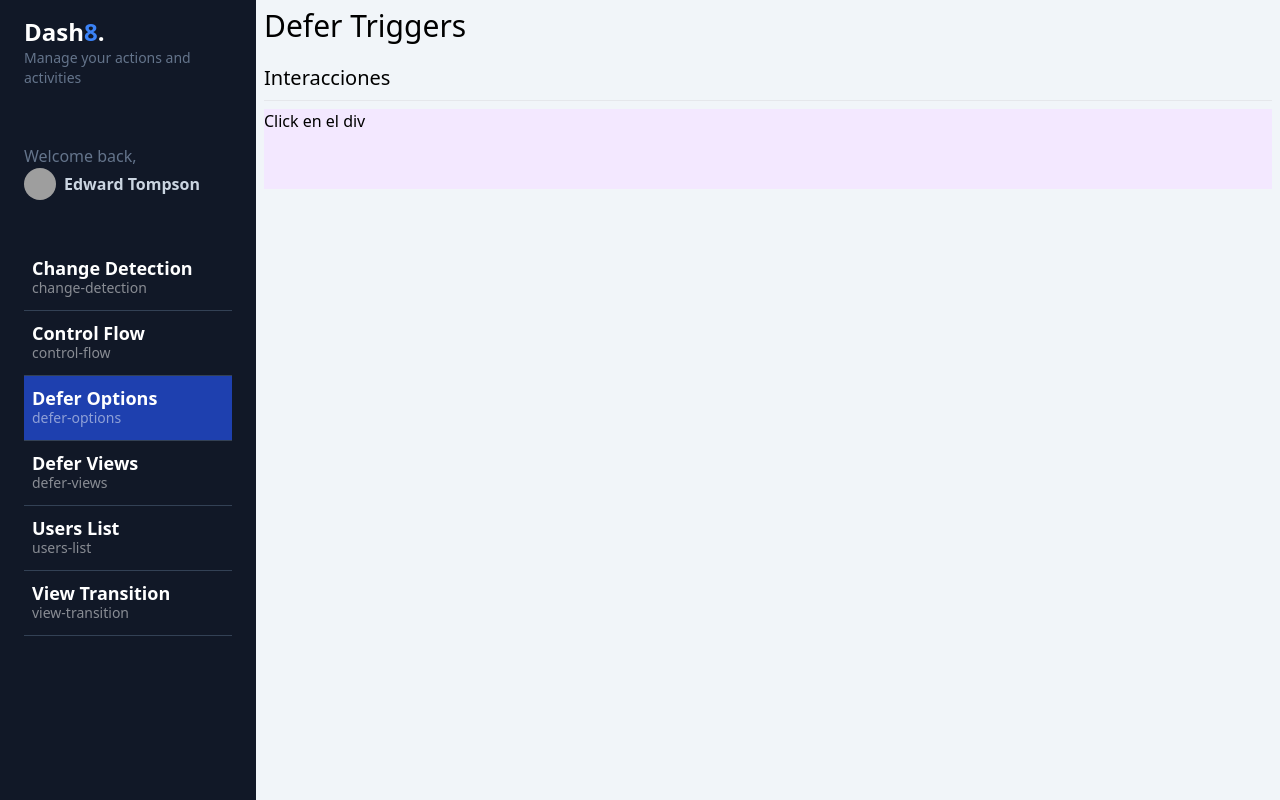
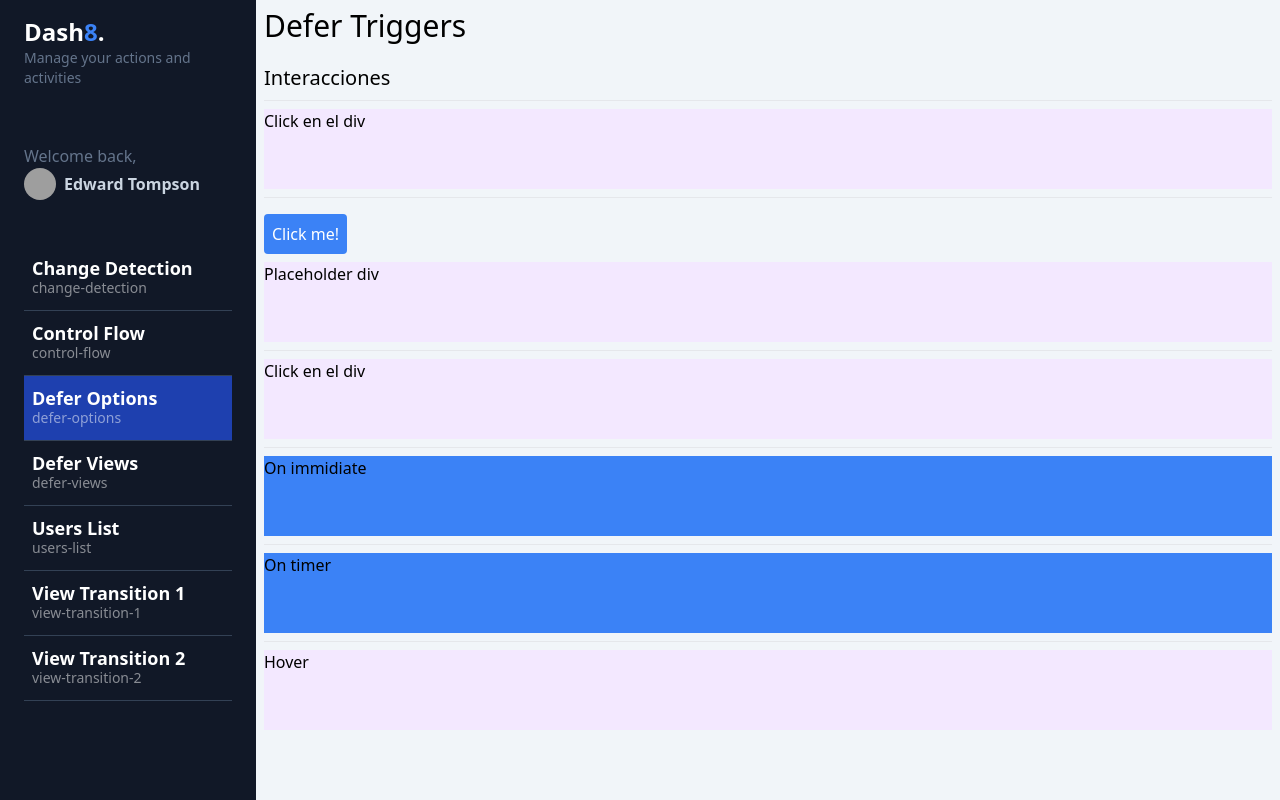
Before and after one commit to Johan10Robayo/Angular-Practice, an Angular app: page /dashboard/defer-options in a window 1280 px wide. Built offline with nearby package versions, Linux system fonts and the light colour scheme; grey boxes are pictures that could not be loaded.

Commit message:
view transitions

```diff
--- a/src/app/app.config.ts
+++ b/src/app/app.config.ts
@@ -1,8 +1,14 @@
 import { ApplicationConfig } from '@angular/core';
-import { provideRouter } from '@angular/router';
+import { provideRouter, withViewTransitions } from '@angular/router';
 
 import { routes } from './app.routes';
 
 export const appConfig: ApplicationConfig = {
-  providers: [provideRouter(routes)]
+  providers: [provideRouter(
+    routes,
+    withViewTransitions({
+      skipInitialTransition: true
+
+    }),
+  ),]
 };
--- a/src/app/app.routes.ts
+++ b/src/app/app.routes.ts
@@ -43,9 +43,15 @@ export const routes: Routes = [
 
             },
             {
-                path: 'view-transition',
-                title: 'View Transition',
-                loadComponent: ()=> import('./dashboard/pages/view-transition/view-transition.component'),
+                path: 'view-transition-1',
+                title: 'View Transition 1',
+                loadComponent: ()=> import('./dashboard/pages/view-transition/view-transition1.component'),
+
+            },
+            {
+                path: 'view-transition-2',
+                title: 'View Transition 2',
+                loadComponent: ()=> import('./dashboard/pages/view-transition/view-transition2.component'),
 
             },
             {
--- a/src/app/dashboard/pages/defer-options/defer-options.component.html
+++ b/src/app/dashboard/pages/defer-options/defer-options.component.html
@@ -15,3 +15,82 @@
         }
 
 </section>
+
+<section>
+
+    <hr class="my-2">
+    <button
+    #tbnInteraction
+    class="p-2 bg-blue-500 hover:bg-blue-700 transition-all rounded text-white my-2">Click me!</button>
+
+        @defer (on interaction(tbnInteraction)) {
+            <app-heavy-loaders-fast cssClass="bg-blue-500 h-20" >
+                <span>On Interaction</span>
+            </app-heavy-loaders-fast>
+        }@placeholder {
+            <div class="w-full h-20 bg-purple-100">
+               <p>Placeholder div</p>
+            </div>
+        }
+
+</section>
+
+<section>
+    <hr class="my-2">
+
+        @defer (on hover) {
+            <app-heavy-loaders-fast cssClass="bg-blue-500 h-20" >
+                <span>On hover</span>
+            </app-heavy-loaders-fast>
+        }@placeholder {
+            <div class="w-full h-20 bg-purple-100">
+               <p>Click en el div</p>
+            </div>
+        }
+
+</section>
+
+<section>
+    <hr class="my-2">
+
+        @defer (on immediate) {
+            <app-heavy-loaders-fast cssClass="bg-blue-500 h-20" >
+                <span>On immidiate</span>
+            </app-heavy-loaders-fast>
+        }@placeholder {
+            <div class="w-full h-20 bg-purple-100">
+               <p>Click en el div</p>
+            </div>
+        }
+
+</section>
+
+<section>
+    <hr class="my-2">
+
+        @defer (on timer(2000)) {
+            <app-heavy-loaders-fast cssClass="bg-blue-500 h-20" >
+                <span>On timer</span>
+            </app-heavy-loaders-fast>
+        }@placeholder {
+            <div class="w-full h-20 bg-purple-100">
+               <p>2 segundos</p>
+            </div>
+        }
+
+</section>
+
+<section>
+    <hr class="my-2">
+
+        @defer (on hover; prefetch on idle) {
+            <app-heavy-loaders-fast cssClass="bg-blue-500 h-20" >
+                <span>On Hover, idle</span>
+            </app-heavy-loaders-fast>
+        }@placeholder {
+            <div class="w-full h-20 bg-purple-100">
+               <p>Hover</p>
+            </div>
+        }
+
+</section>
--- a/src/app/dashboard/pages/view-transition/view-transition.component.html
+++ /dev/null
@@ -1 +0,0 @@
-<p>view-transition works!</p>
--- /dev/null
+++ b/src/app/dashboard/pages/view-transition/view-transition1.component.ts
@@ -0,0 +1,28 @@
+import { CommonModule } from '@angular/common';
+import { Component } from '@angular/core';
+import { TitleComponent } from '@shared/title/title.component';
+
+@Component({
+  selector: 'app-view-transition',
+  standalone: true,
+  imports: [CommonModule, TitleComponent],
+  template : `
+     <app-title title="view Transition 1"/>
+
+     <section class="flex justify-start">
+      <img srcset="https://picsum.photos/id/237/200/300"
+      alt="picsum"
+      width="200"
+      height="300"
+      style="view-transition-name: hero1">
+      <div class="bg-blue-500 w-56 h-56"
+      style="view-transition-name: hero2"></div>
+    </section>
+
+
+  `,
+  styleUrl: './view-transition.component.css'
+})
+export default class ViewTransitionComponent {
+
+}
--- /dev/null
+++ b/src/app/dashboard/pages/view-transition/view-transition2.component.ts
@@ -0,0 +1,28 @@
+import { CommonModule } from '@angular/common';
+import { Component } from '@angular/core';
+import { TitleComponent } from '@shared/title/title.component';
+
+@Component({
+  selector: 'app-view-transition',
+  standalone: true,
+  imports: [CommonModule, TitleComponent],
+  template : `
+     <app-title title="view Transition 2"/>
+
+     <section class="flex justify-end">
+      <img srcset="https://picsum.photos/id/237/200/300"
+      alt="picsum"
+      width="200"
+      height="300"
+      style="view-transition-name: hero1">
+      <div class="fixed bottom-16 right-10 bg-blue-800 w-32 h-32 rounded"
+      style="view-transition-name: hero2"></div>
+    </section>
+
+
+  `,
+  styleUrl: './view-transition.component.css'
+})
+export default class ViewTransitionComponent {
+
+}
```
Also changed, not shown: src/app/dashboard/pages/view-transition/view-transition.component.ts (deleted, +0 -12 lines), 1 other file (tests, documents, lock files or other folders).
